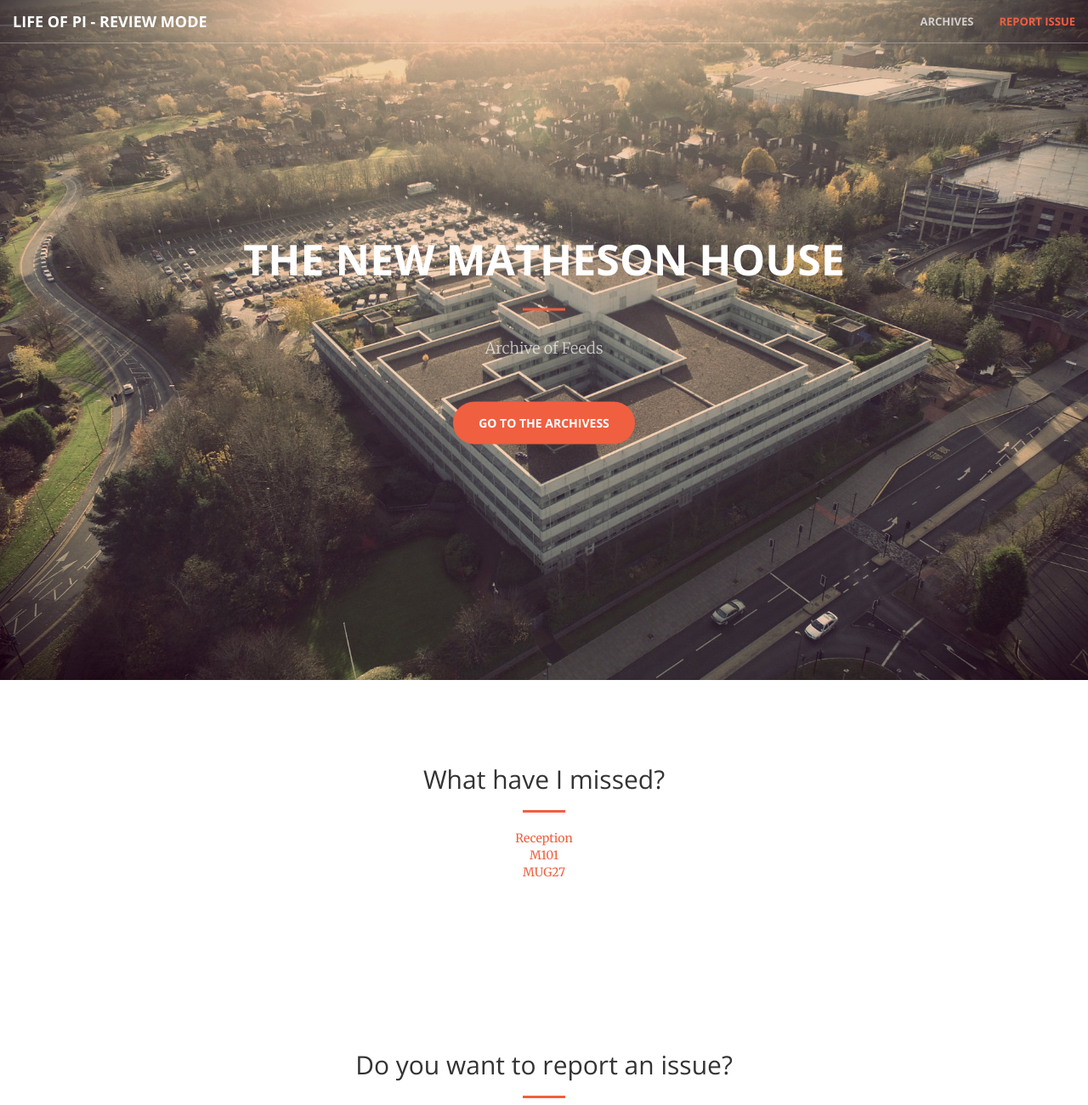
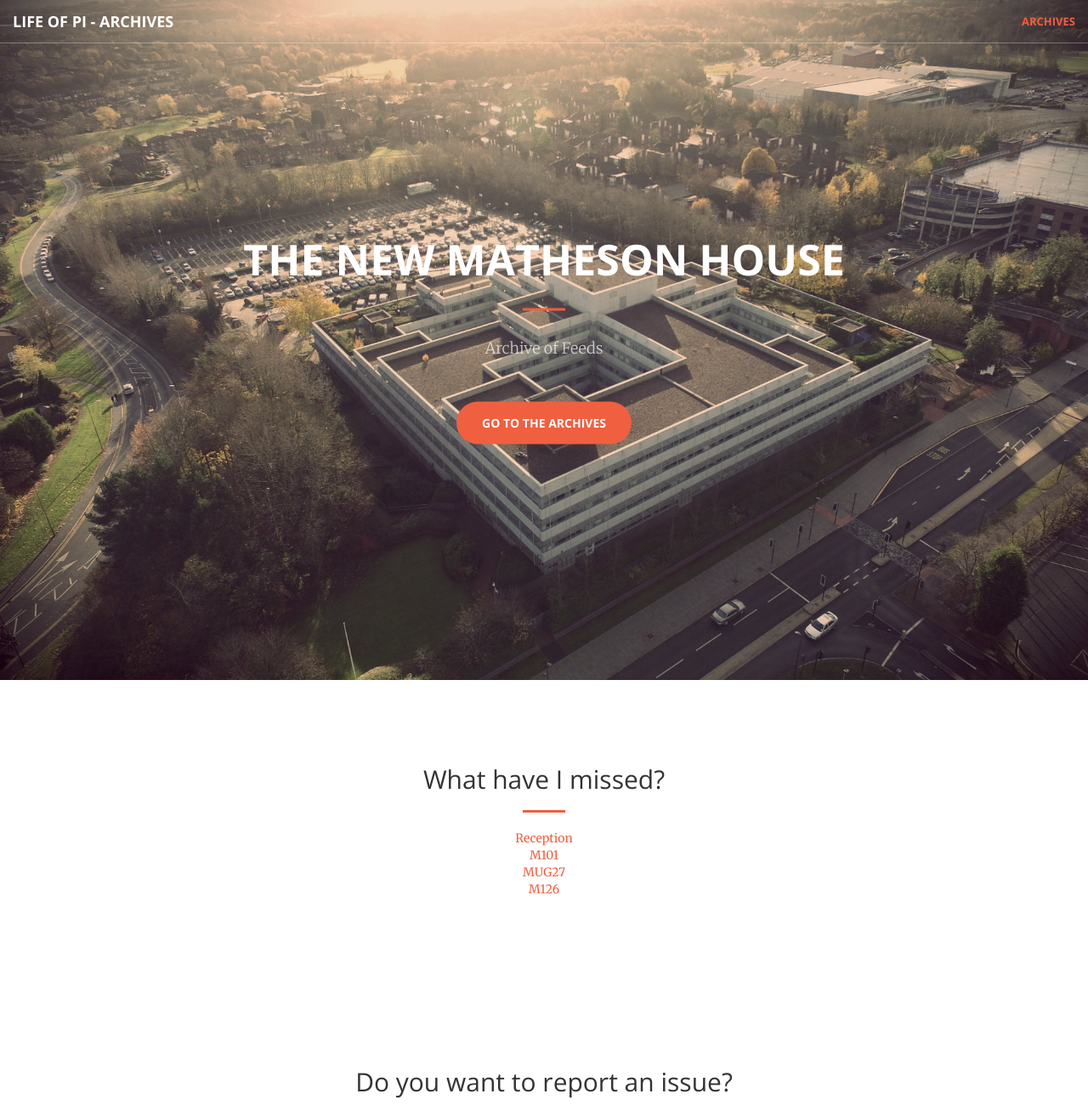
Before and after one commit to ibains007/lifeofpi, a website: page archive.html in a window 1280 px wide. Shown: the top 1300 px of the page at 85% size. Drawn offline with nearby package versions, Linux system fonts and the light colour scheme.

Commit message:
updated archive site

```diff
--- a/archive.html
+++ b/archive.html
@@ -21,7 +21,7 @@
     <link href='https://fonts.googleapis.com/css?family=Open+Sans:300italic,400italic,600italic,700italic,800italic,400,300,600,700,800' rel='stylesheet' type='text/css'>
     <link href='https://fonts.googleapis.com/css?family=Merriweather:400,300,300italic,400italic,700,700italic,900,900italic' rel='stylesheet' type='text/css'>
 
-    <!-- Plugin CSS -->
+    <!-- Plmin CSS -->
     <link href="vendor/magnific-popup/magnific-popup.css" rel="stylesheet">
 
     <!-- Theme CSS -->
@@ -45,7 +45,7 @@
                 <button type="button" class="navbar-toggle collapsed" data-toggle="collapse" data-target="#bs-example-navbar-collapse-1">
                     <span class="sr-only">Toggle navigation</span> Menu <i class="fa fa-bars"></i>
                 </button>
-                <a class="navbar-brand page-scroll" href="#page-top">Life of Pi - Review Mode</a>
+                <a class="navbar-brand page-scroll" href="#page-top">Life of Pi - Archives</a>
             </div>
 
             <!-- Collect the nav links, forms, and other content for toggling -->
@@ -53,9 +53,6 @@
                 <ul class="nav navbar-nav navbar-right">
                     <li>
                         <a class="page-scroll" href="#archives">Archives</a>
-                    </li>
-                    <li>
-                        <a class="page-scroll" href="#contact">Report Issue</a>
                     </li>
                 </ul>
             </div>
@@ -70,7 +67,7 @@
                 <h1 id="homeHeading">The New Matheson House</h1>
                 <hr>
                 <p>Archive of Feeds</p>
-                <a href="#archives" class="btn btn-primary btn-xl page-scroll">Go to The Archivess</a>
+                <a href="#archives" class="btn btn-primary btn-xl page-scroll">Go to The Archives</a>
             </div>
         </div>
     </header>
@@ -97,6 +94,11 @@
 	<div class="container">
                 <div class="row text-center">
 		    	<a href="http://lifeofpi.s3-website-eu-west-1.amazonaws.com/mug27.html">MUG27</a>
+                </div>
+        </div>
+    <div class="container">
+                <div class="row text-center">
+                <a href="http://lifeofpi.s3-website-eu-west-1.amazonaws.com/m126.html">M126</a>
                 </div>
         </div>
     </section>
```
Also changed, not shown: 1 other file.
